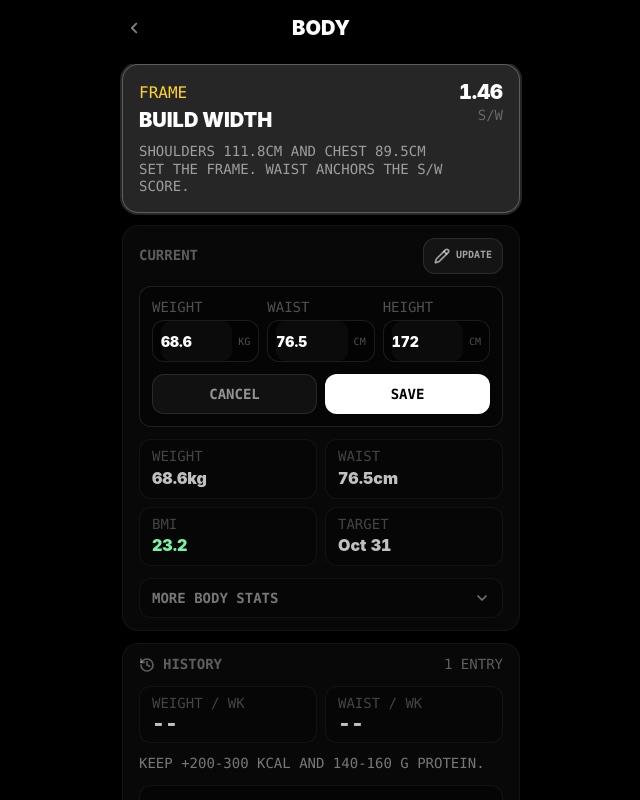
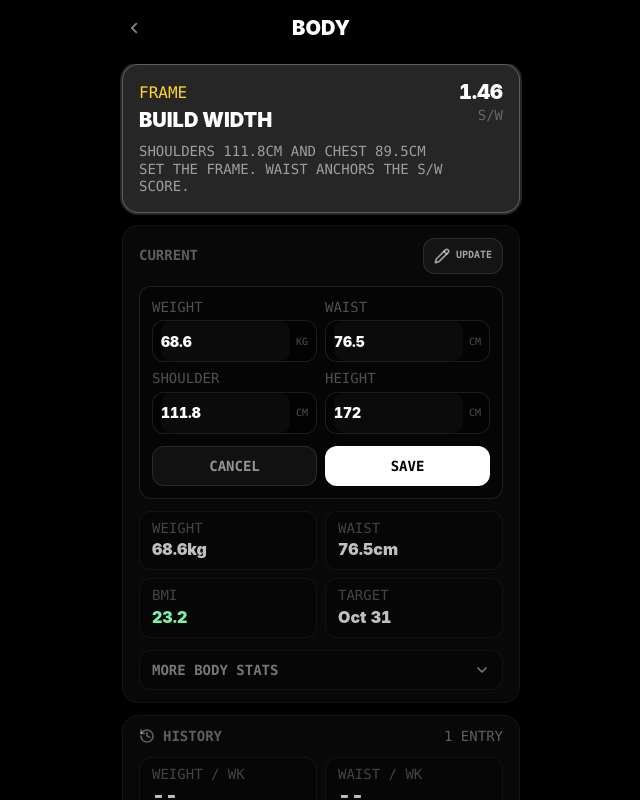
Before and after one commit to IFAKA/liftday, a Next.js app: page /history/body in a window 1280 px wide. Both pictures are taken after a click on the button "UPDATE". Shown: the whole page, without its empty margins (319-959 px from the left). Built offline with nearby package versions, Linux system fonts and the light colour scheme.

Commit message:
fix: make shoulder measurement editable

```diff
--- a/components/BodyDetailScreen.tsx
+++ b/components/BodyDetailScreen.tsx
@@ -28,7 +28,7 @@ export function BodyDetailScreen() {
   }));
   const [isEditing, setIsEditing] = useState(false);
   const [showMoreStats, setShowMoreStats] = useState(false);
-  const [draft, setDraft] = useState({ weightKg: '', waistCm: '', heightCm: '' });
+  const [draft, setDraft] = useState({ weightKg: '', waistCm: '', shoulderCm: '', heightCm: '' });
 
   function reloadSnapshot() {
     setSnapshot({
@@ -48,6 +48,7 @@ export function BodyDetailScreen() {
     setDraft({
       weightKg: formatNumber(body.weightKg, 1),
       waistCm: formatNumber(body.waistCmValue, 1),
+      shoulderCm: formatNumber(body.shoulderCmValue, 1),
       heightCm: String(body.heightCm),
     });
     setIsEditing(true);
@@ -56,8 +57,9 @@ export function BodyDetailScreen() {
   function saveBodyMeasurements() {
     const weightKg = parseMeasurement(draft.weightKg);
     const waistCm = parseMeasurement(draft.waistCm);
+    const shoulderCm = parseMeasurement(draft.shoulderCm);
     const heightCm = parseMeasurement(draft.heightCm);
-    if (weightKg === null || waistCm === null || heightCm === null) return;
+    if (weightKg === null || waistCm === null || shoulderCm === null || heightCm === null) return;
 
     const dateKey = formatDateKey(new Date());
     saveDailyLog(dateKey, {
@@ -69,6 +71,7 @@ export function BodyDetailScreen() {
       heightCm: roundMeasurement(heightCm),
       weightKg: roundMeasurement(weightKg),
       waistCircumferenceCm: roundMeasurement(waistCm),
+      shoulderCircumferenceCm: roundMeasurement(shoulderCm),
     });
     reloadSnapshot();
     setIsEditing(false);
@@ -112,9 +115,10 @@ export function BodyDetailScreen() {
           </div>
           {isEditing && (
             <div className="mb-3 rounded-lg border border-white/10 bg-black/30 p-3">
-              <div className="grid grid-cols-3 gap-2">
+              <div className="grid grid-cols-2 gap-2">
                 <BodyMetricInput label="Weight" unit="kg" value={draft.weightKg} onChange={(weightKg) => setDraft((current) => ({ ...current, weightKg }))} />
                 <BodyMetricInput label="Waist" unit="cm" value={draft.waistCm} onChange={(waistCm) => setDraft((current) => ({ ...current, waistCm }))} />
+                <BodyMetricInput label="Shoulder" unit="cm" value={draft.shoulderCm} onChange={(shoulderCm) => setDraft((current) => ({ ...current, shoulderCm }))} />
                 <BodyMetricInput label="Height" unit="cm" value={draft.heightCm} onChange={(heightCm) => setDraft((current) => ({ ...current, heightCm }))} />
               </div>
               <div className="mt-3 grid grid-cols-2 gap-2">
@@ -155,6 +159,7 @@ export function BodyDetailScreen() {
           {showMoreStats && (
             <WatchMetricGrid columns={2} className="mt-2">
               <WatchMetricCell label="Height" value={`${body.heightCm}cm`} />
+              <WatchMetricCell label="Shoulder" value={body.shoulderCm} />
               <WatchMetricCell label="Shoulder/Waist" value={body.shoulderWaistRatio} />
               <WatchMetricCell label="Hip" value={body.hipCm} />
               <WatchMetricCell label="Neck" value={body.neckCm} />
@@ -270,7 +275,7 @@ function getBodyModel(profile: UserProfile, logs: Record<string, DailyLog>) {
   const bmi = weightKg / ((heightCm / 100) ** 2);
   const bodyBaseline = getBodyBaseline(profile);
   const trend = getBodyTrendSummary(logs, bodyBaseline);
-  const history = getBodyHistory(logs, weightKg, waistCm);
+  const history = getBodyHistory(logs, weightKg, waistCm, bodyBaseline.dateKey);
   const shoulderWaist = shoulderCm / waistCm;
   const chestWaist = chestCm / waistCm;
   const proteinTarget = profile.proteinTargetGrams ?? [140, 160];
@@ -282,6 +287,7 @@ function getBodyModel(profile: UserProfile, logs: Record<string, DailyLog>) {
     bmi: bmi.toFixed(1),
     bmiTone: bmi >= 18.5 && bmi <= 24.9 ? 'text-green-300' : 'text-amber-300',
     shoulderCm: `${formatNumber(shoulderCm, 1)}cm`,
+    shoulderCmValue: shoulderCm,
     chestCm: `${formatNumber(chestCm, 1)}cm`,
     waistCm: `${formatNumber(waistCm, 1)}cm`,
     waistCmValue: waistCm,
@@ -378,7 +384,12 @@ function getChartPoints(
   };
 }
 
-function getBodyHistory(logs: Record<string, DailyLog>, fallbackWeightKg: number, fallbackWaistCm: number): BodyHistoryEntry[] {
+function getBodyHistory(
+  logs: Record<string, DailyLog>,
+  fallbackWeightKg: number,
+  fallbackWaistCm: number,
+  fallbackDateKey?: string
+): BodyHistoryEntry[] {
   const entries = Object.values(logs)
     .filter((log) => typeof log.morningWeightKg === 'number' || typeof log.waistCm === 'number')
     .sort((a, b) => a.dateKey.localeCompare(b.dateKey))
@@ -399,9 +410,10 @@ function getBodyHistory(logs: Record<string, DailyLog>, fallbackWeightKg: number
   }
 
   const todayKey = new Date().toISOString().slice(0, 10);
+  const dateKey = fallbackDateKey ?? todayKey;
   return [{
-    dateKey: todayKey,
-    label: 'Today',
+    dateKey,
+    label: dateKey === todayKey ? 'Today' : formatHistoryDate(dateKey),
     weightKg: fallbackWeightKg,
     waistCm: fallbackWaistCm,
   }];
--- a/lib/storage.ts
+++ b/lib/storage.ts
@@ -188,11 +188,15 @@ export function setBodyProfileFallbacks(input: {
   heightCm: number;
   weightKg: number;
   waistCircumferenceCm: number;
+  shoulderCircumferenceCm?: number;
 }): void {
   const profile = loadUserProfile() ?? getDefaultProfile();
   profile.heightCm = input.heightCm;
   profile.weightKg = input.weightKg;
   profile.waistCircumferenceCm = input.waistCircumferenceCm;
+  if (input.shoulderCircumferenceCm !== undefined) {
+    profile.shoulderCircumferenceCm = input.shoulderCircumferenceCm;
+  }
   saveUserProfile(profile);
 }
 
```
Also changed, not shown: 1 other file (tests, documents, lock files or other folders).
